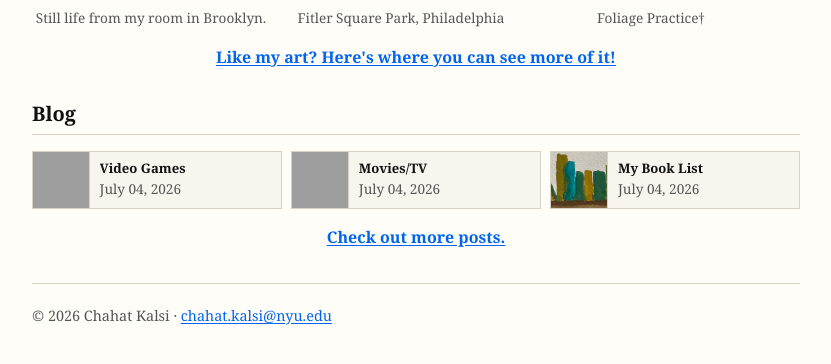
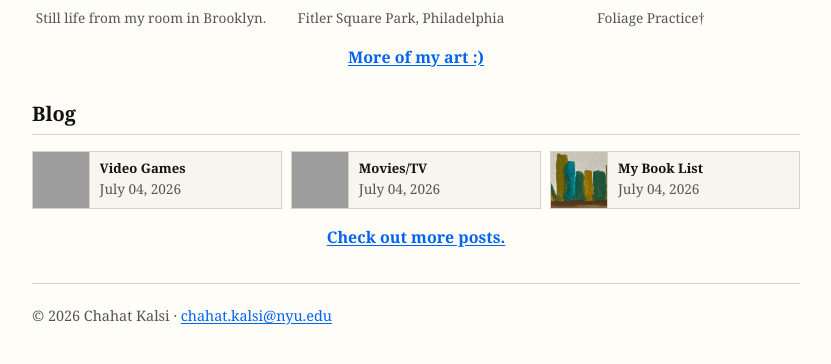
Before and after one commit to Chahat08/Chahat08.github.io, a Jekyll site: the page built from index.html, in a window 1280 px wide and 900 px high, scrolled down 2852 px, cut to the strip 517-881 px from the top of the window. Shown: the whole strip, without its empty margins (224-1055 px from the left). Built offline with Jekyll 4.4.1, drawn with Linux system fonts in a browser that asks for light colours; nearby versions of some CDN libraries; grey boxes are pictures that could not be loaded.

Commit message:
simple change to main

```diff
--- a/index.html
+++ b/index.html
@@ -180,7 +180,7 @@ title: Chahat Kalsi
     </figure>
     {% endfor %}
   </div>
-  <p class="more-art"><a href="{{ '/art' | relative_url }}">Like my art? Here's where you can see more of it!</a></p>
+  <p class="more-art"><a href="{{ '/art' | relative_url }}">More of my art :)</a></p>
 </section>
 
 <!-- Blog (Featured) -->
```
